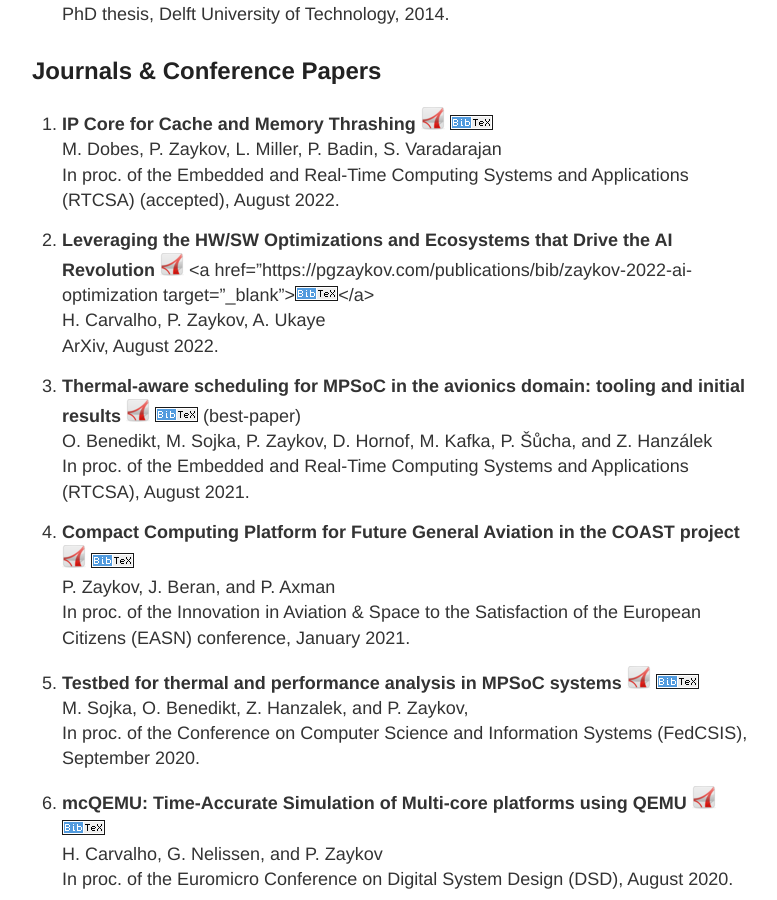
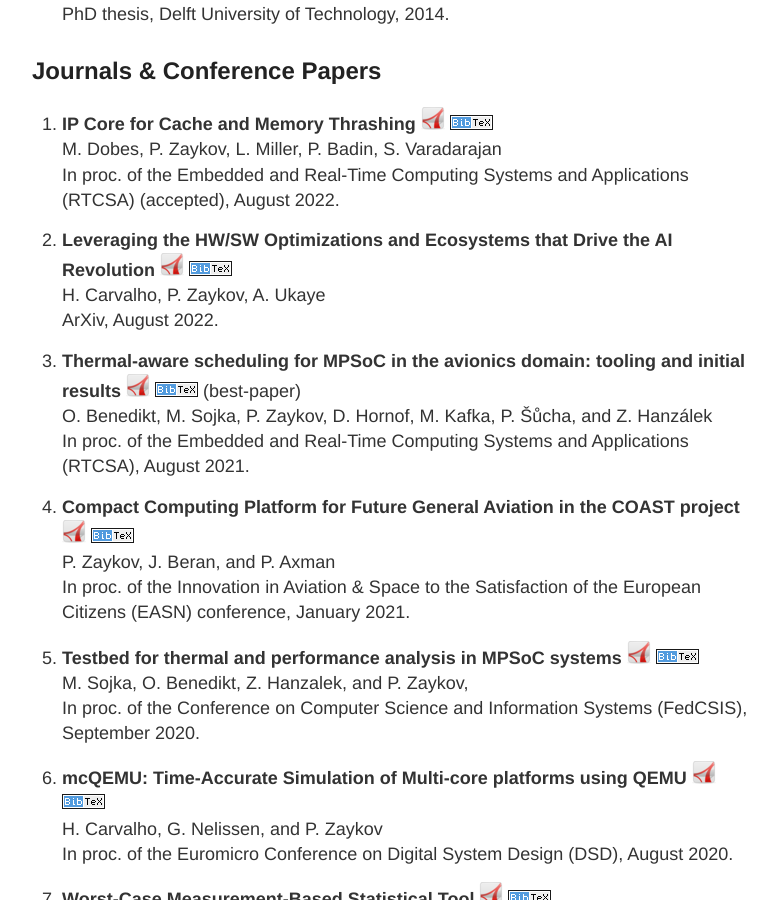
Before and after one commit to zaykov/web-page, a Jekyll site: the page built from publications.md, in a window 1280 px wide and 900 px high, scrolled down 345 px. Shown: the whole window, without its empty margins (248-1025 px from the left). Built offline with Jekyll 4.4.1, drawn with Linux system fonts in a browser that asks for light colours; comment, search, counter and statistics services are not loaded.

Commit message:
fixed typo

```diff
--- a/publications.md
+++ b/publications.md
@@ -23,7 +23,7 @@ In proc. of the Embedded and Real-Time Computing Systems and Applications (RTCSA
 
 1. **Leveraging the HW/SW Optimizations and Ecosystems that Drive the AI Revolution**
 <a href="https://doi.org/10.48550/arXiv.2208.02808" target="_blank"><img src="{{ site.url }}/images/pdf.png"></a>
-<a href="{{ site.url }}/publications/bib/zaykov-2022-ai-optimization target="_blank"><img src="{{ site.url }}/images/bibtex.png"></a>
+<a href="{{ site.url }}/publications/bib/zaykov-2022-ai-optimization" target="_blank"><img src="{{ site.url }}/images/bibtex.png"></a>
 <br>
 H. Carvalho, P. Zaykov, A. Ukaye<br>
 ArXiv, August 2022.
```
